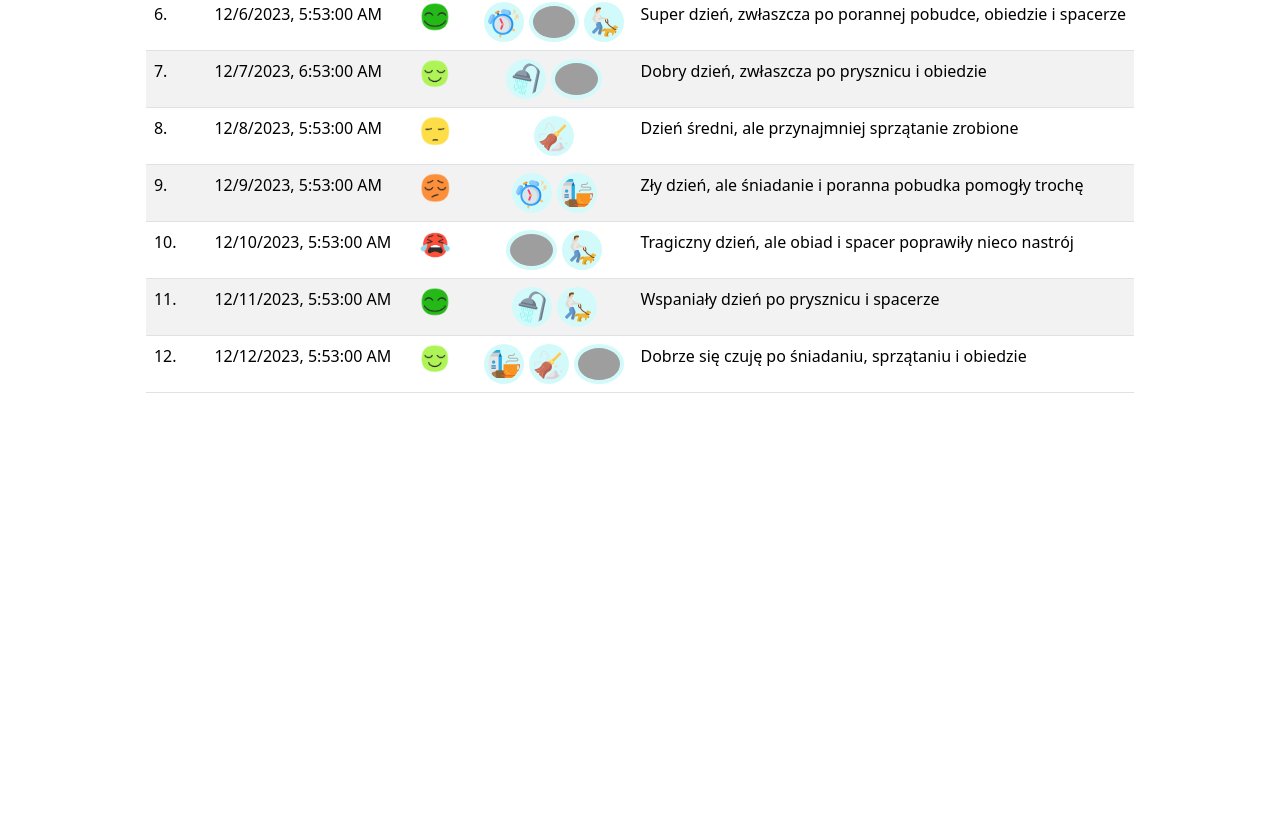
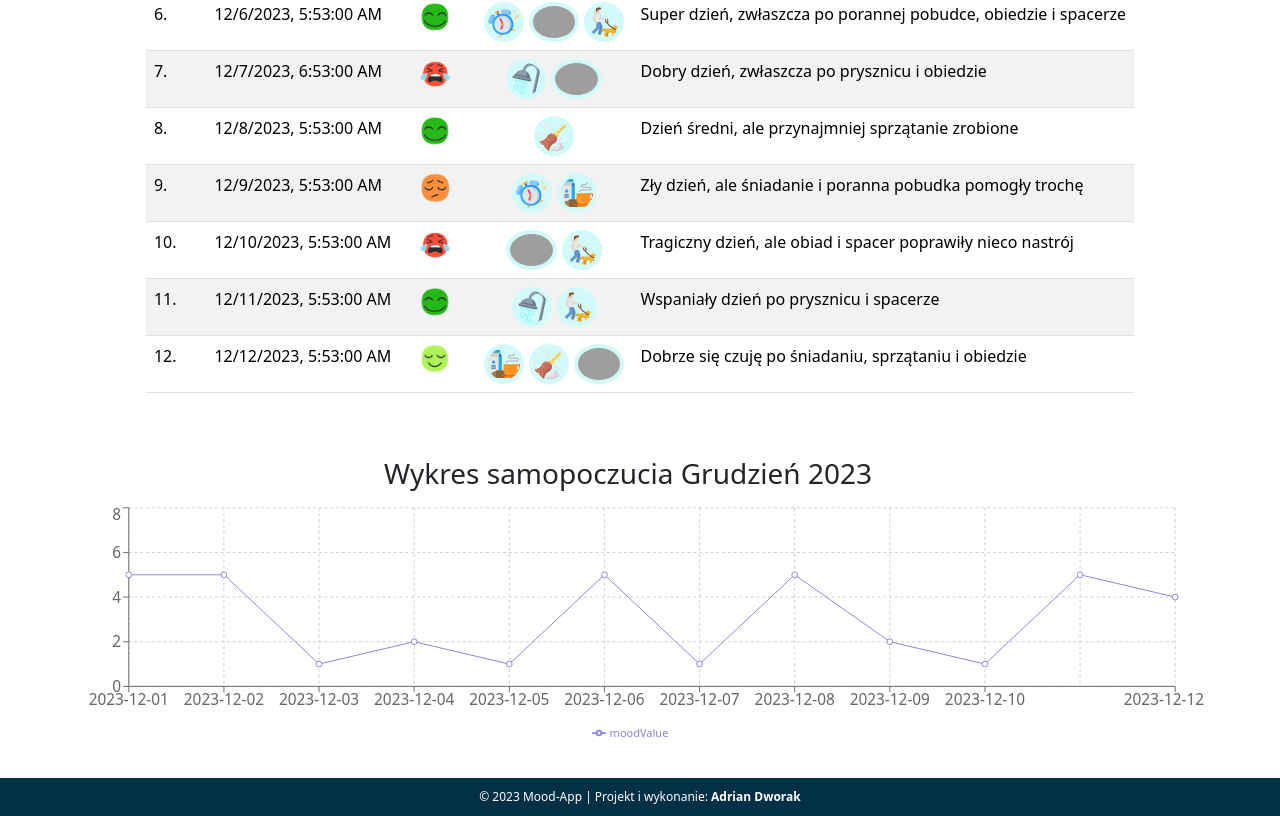
Before and after one commit to Dworianek/mood-app, a React (Create React App) app: page / in a window 1280 px wide. Shown: the part 1117-1933 px from the top of the page. Before the commit the page ends 1526 px from the top, so only its background shows below. Built offline with nearby package versions, Linux system fonts and the light colour scheme; grey boxes are pictures that could not be loaded.

Commit message:
commit-chart-footer

```diff
--- a/package.json
+++ b/package.json
@@ -11,7 +11,8 @@
     "react-bootstrap": "^2.9.1",
     "react-dom": "^18.2.0",
     "react-icons": "^4.12.0",
-    "react-scripts": "5.0.1",
+    "react-scripts": "^3.0.1",
+    "recharts": "^2.10.3",
     "web-vitals": "^2.1.4"
   },
   "scripts": {
--- a/src/App.js
+++ b/src/App.js
@@ -9,6 +9,10 @@ import Interview from "./components/interview";
 import Calendar from "./components/calendar";
 
 import MoodAddInfo from "./components/moodAddInfo";
+
+import MoodChart from "./components/moodChart";
+
+import Footer from "./components/footer";
 
 import emotion from "./components/emotionsObject";
 
@@ -27,29 +31,34 @@ export default function App() {
     {
       date: "2023-12-01T05:53",
       name: "wspaniale",
+      moodValue: 5,
       activities: "Pobudka, Prysznic",
       notes: "Super dzień, pobudzający prysznic po pobudce dużo mi dał",
     },
     {
       date: "2023-12-02T05:53",
-      name: "dobrze",
+      name: "wspaniale",
+      moodValue: 5,
       activities: "Śniadanie, Sprzątanie, Spacer",
       notes: "Dobrze się czuję po śniadaniu, sprzątaniu i spacerze",
     },
     {
       date: "2023-12-03T05:53",
-      name: "średnio",
+      name: "tragicznie",
+      moodValue: 1,
       activities: "Obiad",
       notes: "Średni dzień, ale obiad był smaczny",
     },
     {
       date: "2023-12-04T05:53",
+      moodValue: 2,
       name: "źle",
       activities: "Pobudka, Spacer",
       notes: "Mam zły dzień, pomógł trochę poranny spacer",
     },
     {
       date: "2023-12-05T05:53",
+      moodValue: 1,
       name: "tragicznie",
       activities: "Śniadanie, Prysznic, Sprzątanie",
       notes:
@@ -58,41 +67,48 @@ export default function App() {
     {
       date: "2023-12-06T05:53",
       name: "wspaniale",
+      moodValue: 5,
       activities: "Pobudka, Obiad, Spacer",
       notes: "Super dzień, zwłaszcza po porannej pobudce, obiedzie i spacerze",
     },
     {
       date: "2023-12-07T06:53",
-      name: "dobrze",
+      name: "tragicznie",
+      moodValue: 1,
       activities: "Prysznic, Obiad",
       notes: "Dobry dzień, zwłaszcza po prysznicu i obiedzie",
     },
     {
       date: "2023-12-08T05:53",
-      name: "średnio",
+      name: "wspaniale",
+      moodValue: 5,
       activities: "Sprzątanie",
       notes: "Dzień średni, ale przynajmniej sprzątanie zrobione",
     },
     {
       date: "2023-12-09T05:53",
       name: "źle",
+      moodValue: 2,
       activities: "Pobudka, Śniadanie",
       notes: "Zły dzień, ale śniadanie i poranna pobudka pomogły trochę",
     },
     {
       date: "2023-12-10T05:53",
       name: "tragicznie",
+      moodValue: 1,
       activities: "Obiad, Spacer",
       notes: "Tragiczny dzień, ale obiad i spacer poprawiły nieco nastrój",
     },
     {
       date: "2023-12-11T05:53",
       name: "wspaniale",
+      moodValue: 5,
       activities: "Prysznic, Spacer",
       notes: "Wspaniały dzień po prysznicu i spacerze",
     },
     {
       date: "2023-12-12T05:53",
+      moodValue: 4,
       name: "dobrze",
       activities: "Śniadanie, Sprzątanie, Obiad",
       notes: "Dobrze się czuję po śniadaniu, sprzątaniu i obiedzie",
@@ -153,7 +169,6 @@ export default function App() {
     const joinegString = filteredActivities.join(", ");
 
     if (
-      validationValue.button &&
       validationValue.mood &&
       validationValue.activities &&
       validationValue.note
@@ -163,6 +178,7 @@ export default function App() {
         {
           date: defaultDateTime,
           name: name,
+          moodValue: emotion.find((emoticon) => emoticon.name === name)?.id,
           activities: joinegString,
           notes: notes,
         },
@@ -265,7 +281,20 @@ export default function App() {
             <tbody>{showTable}</tbody>
           </Table>
         </Row>
+        <Row>
+          <Row>
+            <h3 className="mt-5 text-center">
+              Wykres samopoczucia Grudzień 2023
+            </h3>
+          </Row>
+          <Row>
+            {" "}
+            <MoodChart tableMood={tableMood} />
+          </Row>
+        </Row>
       </Container>
+
+      <Footer />
     </>
   );
 }
--- a/src/components/calendar.js
+++ b/src/components/calendar.js
@@ -25,9 +25,6 @@ export default function Calendar(props) {
   const showAllIcon = activitiesIcons.map((activity) => (
     <img src={activity.icon} alt="" />
   ));
-
-  console.log(activitiesIcons);
-
   return (
     <tr>
       <td>{`${formattedDay}.`}</td>
--- a/src/components/emotionsObject.js
+++ b/src/components/emotionsObject.js
@@ -6,11 +6,11 @@ import terribleIcon from "../images/5.png";
 
 // Emotion
 const emotion = [
-  { id: 1, name: "wspaniale", icon: excelentIcon },
-  { id: 2, name: "dobrze", icon: goodIcon },
+  { id: 5, name: "wspaniale", icon: excelentIcon },
+  { id: 4, name: "dobrze", icon: goodIcon },
   { id: 3, name: "średnio", icon: averageIcon },
-  { id: 4, name: "źle", icon: badIcon },
-  { id: 5, name: "tragicznie", icon: terribleIcon },
+  { id: 2, name: "źle", icon: badIcon },
+  { id: 1, name: "tragicznie", icon: terribleIcon },
 ];
 
 export default emotion;
--- /dev/null
+++ b/src/components/footer.js
@@ -0,0 +1,13 @@
+import React from "react";
+
+import "../css/footer.css";
+
+export default function Footer() {
+  return (
+    <div className="footer">
+      <p>
+        © 2023 Mood-App | Projekt i wykonanie: <strong>Adrian Dworak</strong>
+      </p>
+    </div>
+  );
+}
--- /dev/null
+++ b/src/components/moodChart.js
@@ -0,0 +1,36 @@
+import React from "react";
+import {
+  LineChart,
+  Line,
+  XAxis,
+  YAxis,
+  CartesianGrid,
+  Tooltip,
+  Legend,
+} from "recharts";
+
+export default function MoodChart(props) {
+  const chartMoodTable = props.tableMood.map((element) => {
+    const [dataBezGodziny] = element.date.split("T");
+    return {
+      ...element,
+      date: dataBezGodziny,
+    };
+  });
+
+  return (
+    <LineChart
+      width={1200}
+      height={250}
+      data={chartMoodTable}
+      margin={{ top: 5, right: 30, left: 20, bottom: 5 }}
+    >
+      <CartesianGrid strokeDasharray="3 3" />
+      <XAxis dataKey="date" />
+      <YAxis />
+      <Tooltip />
+      <Legend />
+      <Line type="linear" dataKey="moodValue" stroke="#8884d8" />
+    </LineChart>
+  );
+}
--- /dev/null
+++ b/src/css/footer.css
@@ -0,0 +1,12 @@
+.footer {
+  background-color: #023047;
+  color: white;
+  text-align: center;
+  margin-top: 30px;
+  font-size: 12px;
+}
+
+.footer p {
+  padding: 10px 0 10px 0;
+  margin: 0;
+}
```
Also changed, not shown: 1 other file (tests, documents, lock files or other folders).
